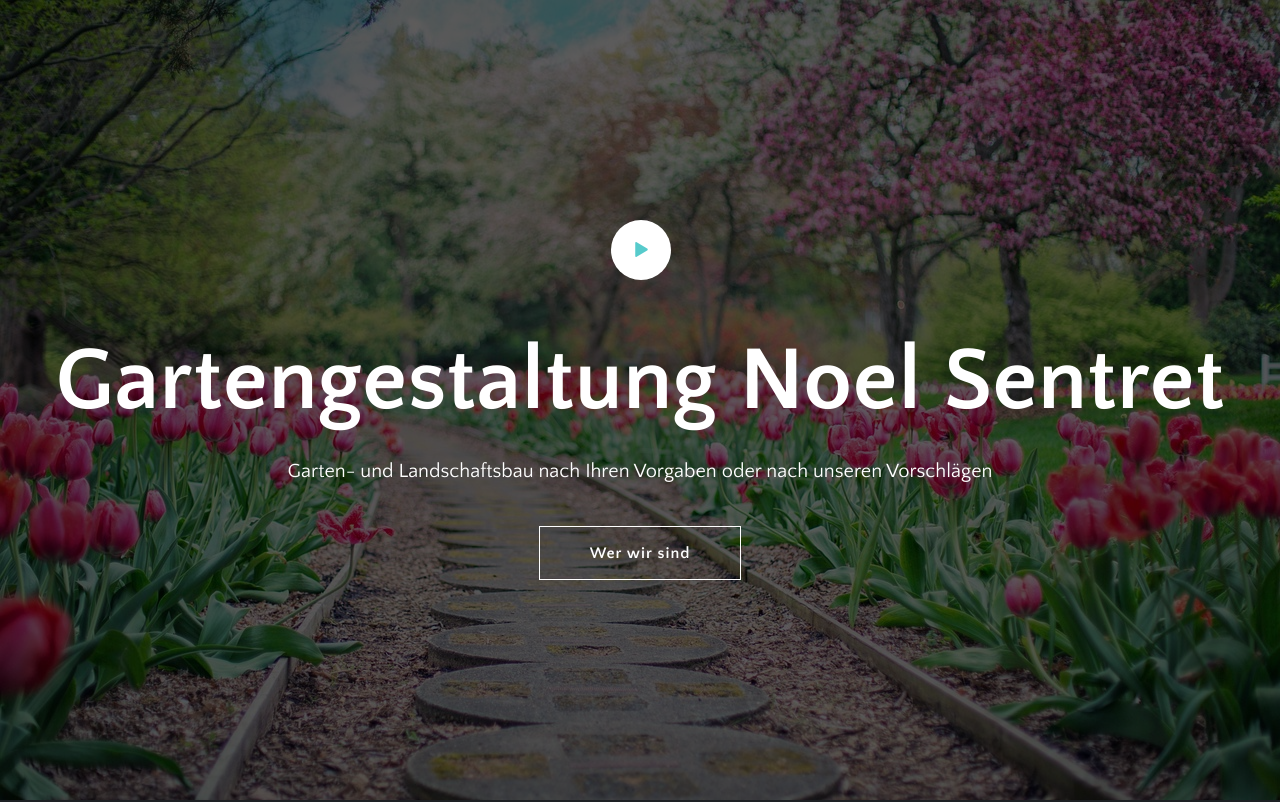
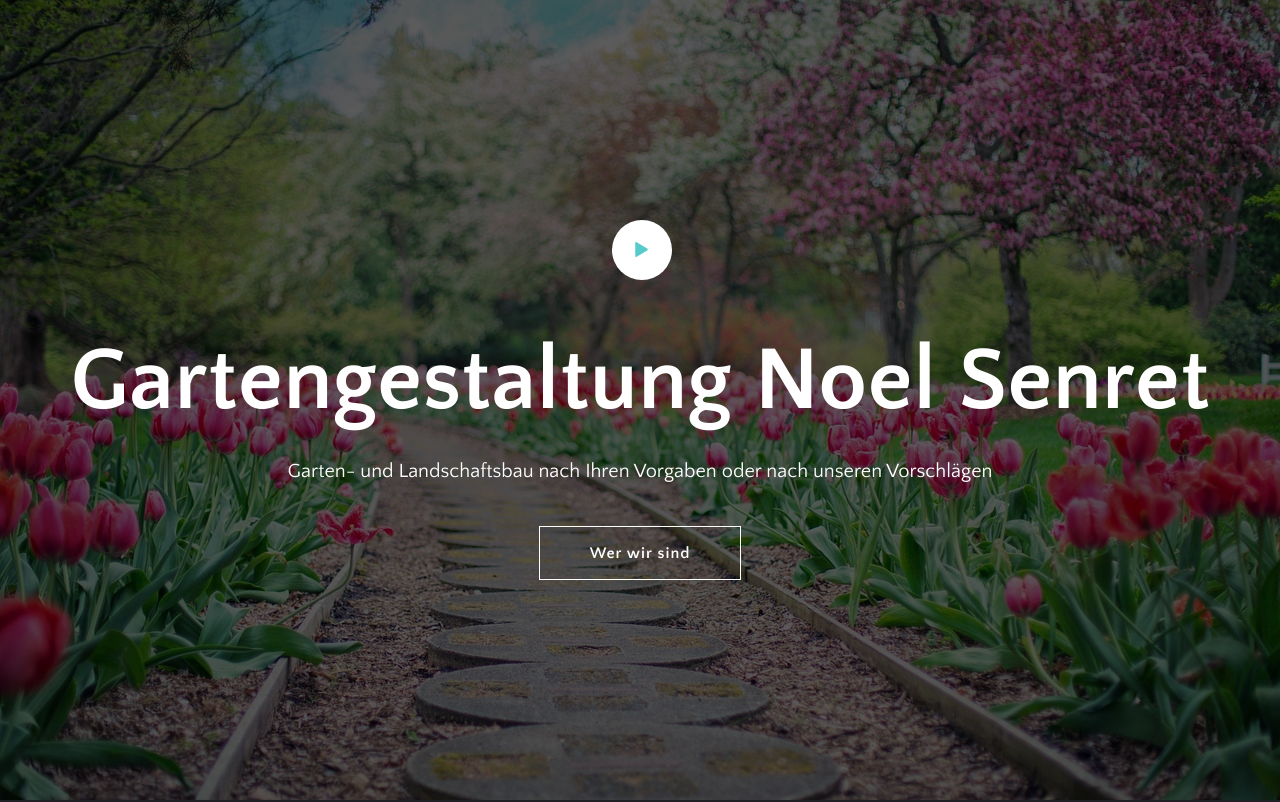
Before and after one commit to haltings/gartenbau, a plain HTML site: page index.html in a window 1280 px wide. Shown: the top 802 px of the page. Drawn offline with Linux system fonts and the light colour scheme; some packages are replaced by stand-ins of ours; files whose address does not match are found by name; a web font is replaced by a local one.

Commit message:
Sat Dec  6 06:04:54 PM CET 2025

```diff
--- a/index.html
+++ b/index.html
@@ -82,7 +82,7 @@ Welcome Slider
  				<i class="tf-ion-play"></i>
  			</a>
  		</div>
- 		<h1>Gartengestaltung Noel Sentret</h1>
+ 		<h1>Gartengestaltung Noel Senret</h1>
  		<p>Garten- und Landschaftsbau nach Ihren Vorgaben oder nach unseren Vorschlägen
  		<a href="#services" class="btn btn-transparent smooth-scroll">Wer wir sind</a>
  	</div>
```
